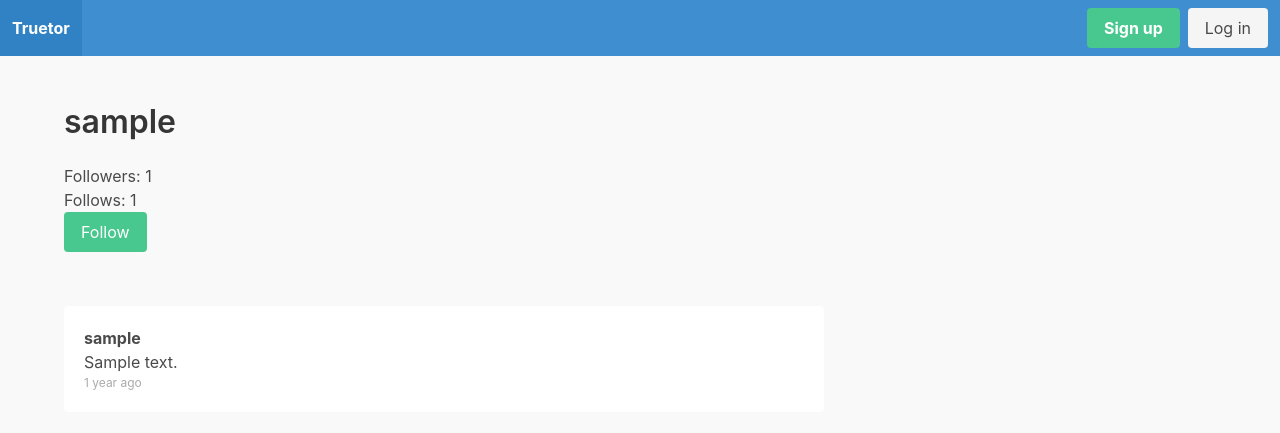
After one commit to kekouke/Truetor, a Django app: a page that uses truetor/apps/core/templates/core/base.html in a window 1280 px wide. The commit adds this page. Shown: the top 433 px of the page. Run offline with Django 3.2, Linux system fonts and the light colour scheme; tables that the repository leaves empty hold one stand-in row (values such as "Sample post"); parts of the project's set-up code (start-up, migrations or seed data) failed here and were passed over.

Commit message:
Add follow and unfollow functionality

```diff
--- a/truetor/apps/core/templates/core/base.html
+++ b/truetor/apps/core/templates/core/base.html
@@ -33,6 +33,7 @@
                     {% if request.user.is_authenticated %}
                         <a href="{% url 'search' %}" class="navbar-item">Search</a>
                         <a href="{% url 'feed' %}" class="navbar-item">Feed</a>
+                        <a href="{% url 'userprofile' request.user.username %}" class="navbar-item">Profile</a>
                     {% endif %}
                     <div class="navbar-item">
                         <div class="buttons">
--- a/truetor/apps/feed/models.py
+++ b/truetor/apps/feed/models.py
@@ -4,7 +4,7 @@ from django.contrib.auth.models import User
 class Tweet(models.Model):
     body = models.CharField(max_length=255)
 
-    created_by = models.ForeignKey(User, related_name='tweet', on_delete=models.CASCADE)
+    created_by = models.ForeignKey(User, related_name='tweets', on_delete=models.CASCADE)
     created_at = models.DateTimeField(auto_now_add=True)
 
     class Meta:
--- a/truetor/apps/feed/templates/feed/search.html
+++ b/truetor/apps/feed/templates/feed/search.html
@@ -23,8 +23,8 @@
                 </form>
                 <hr>
                 <div class="search-results">
-                    {% for tweet in tweets %}
-                        <p>{{ tweet.username }}</p>
+                    {% for user in users %}
+                        <p>{{ user.username }}</p>
                     {% endfor %}
                 </div>
             </div>
--- a/truetor/apps/feed/views.py
+++ b/truetor/apps/feed/views.py
@@ -23,13 +23,13 @@ def search(request):
     query = request.GET.get('query', '')
 
     if len(query) > 0:
-        tweets = User.objects.filter(username__icontains=query)
+        users = User.objects.filter(username__icontains=query)
     else:
-        tweets = []
+        users = []
 
     context = {
         'query': query,
-        'tweets': tweets
+        'users': users
     }
 
     return render(request, 'feed/search.html', context)
--- /dev/null
+++ b/truetor/apps/userprofile/templates/userprofile/userprofile.html
@@ -0,0 +1,42 @@
+{% extends 'core/base.html' %}
+
+{% load humanize %}
+
+{% block content %}
+    <div class="container">
+        <div class="columns">
+            <div class="column is-12">
+                <h1 class="title">{{ user.username }}</h1>
+
+                <p>Followers: {{ user.userprofile.followed_by.count }}</p>
+                <p>Follows: {{ user.userprofile.follows.count }}</p>
+
+                {% if user != request.user %}
+                    {% if request.user.userprofile in user.userprofile.followed_by.all %}
+                        <a href="{% url 'unfollow_user' user.username %}" class="button is-danger">
+                        Unfollow
+                    </a>
+                        {% else %}
+                    <a href="{% url 'follow_user' user.username %}" class="button is-success">
+                        Follow
+                    </a>
+                        {% endif %}
+                {% endif %}
+
+            </div>
+        </div>
+        <div class="columns">
+            <div class="column is-8">
+                <div class="wrapper-tweets">
+                    {% for tweet in user.tweets.all %}
+                        <div class="tweet">
+                            <p class="name"> {{ tweet.created_by.username }}</p>
+                            <p>{{ tweet.body }}</p>
+                            <p class="info">{{ tweet.created_at|naturaltime }}</p>
+                        </div>
+                    {% endfor %}
+                </div>
+            </div>
+        </div>
+    </div>
+{% endblock %}
--- a/truetor/apps/userprofile/views.py
+++ b/truetor/apps/userprofile/views.py
@@ -1,3 +1,29 @@
-from django.shortcuts import render
+from django.shortcuts import render, get_object_or_404, redirect
+from django.contrib.auth.models import User
+from django.contrib.auth.decorators import login_required
 
-# Create your views here.
+def userprofile(request, username):
+    user = get_object_or_404(User, username=username)
+
+    return render(request, 'userprofile/userprofile.html', {
+        'user': user
+    })
+
+
+@login_required
+def follow_user(request, username):
+    user = get_object_or_404(User, username=username)
+
+    request.user.userprofile.follows.add(user.userprofile)
+
+    return redirect('userprofile', username=username)
+
+
+@login_required
+def unfollow_user(request, username):
+
+    user = get_object_or_404(User, username=username)
+
+    request.user.userprofile.follows.remove(user.userprofile)
+
+    return redirect('userprofile', username=username)
--- a/truetor/truetor/urls.py
+++ b/truetor/truetor/urls.py
@@ -21,6 +21,8 @@ from apps.core.views import frontpage, signup
 from  apps.feed.views import feed, search
 from apps.feed.api import api_add_tweet
 
+from apps.userprofile.views import userprofile, follow_user, unfollow_user
+
 urlpatterns = [
     path('admin/', admin.site.urls),
     path('', frontpage, name='frontpage'),
@@ -29,6 +31,9 @@ urlpatterns = [
     path('login/', views.LoginView.as_view(template_name='core/login.html'), name='login'),
     path('feed/', feed, name='feed'),
     path('search/', search, name='search'),
+    path('u/<str:username>/', userprofile, name='userprofile'),
+    path('u/<str:username>/follow', follow_user, name='follow_user'),
+    path('u/<str:username>/unfollow', unfollow_user, name='unfollow_user'),
 
     path('api/add_tweet/', api_add_tweet, name='api_add_tweet')
 ]
```
